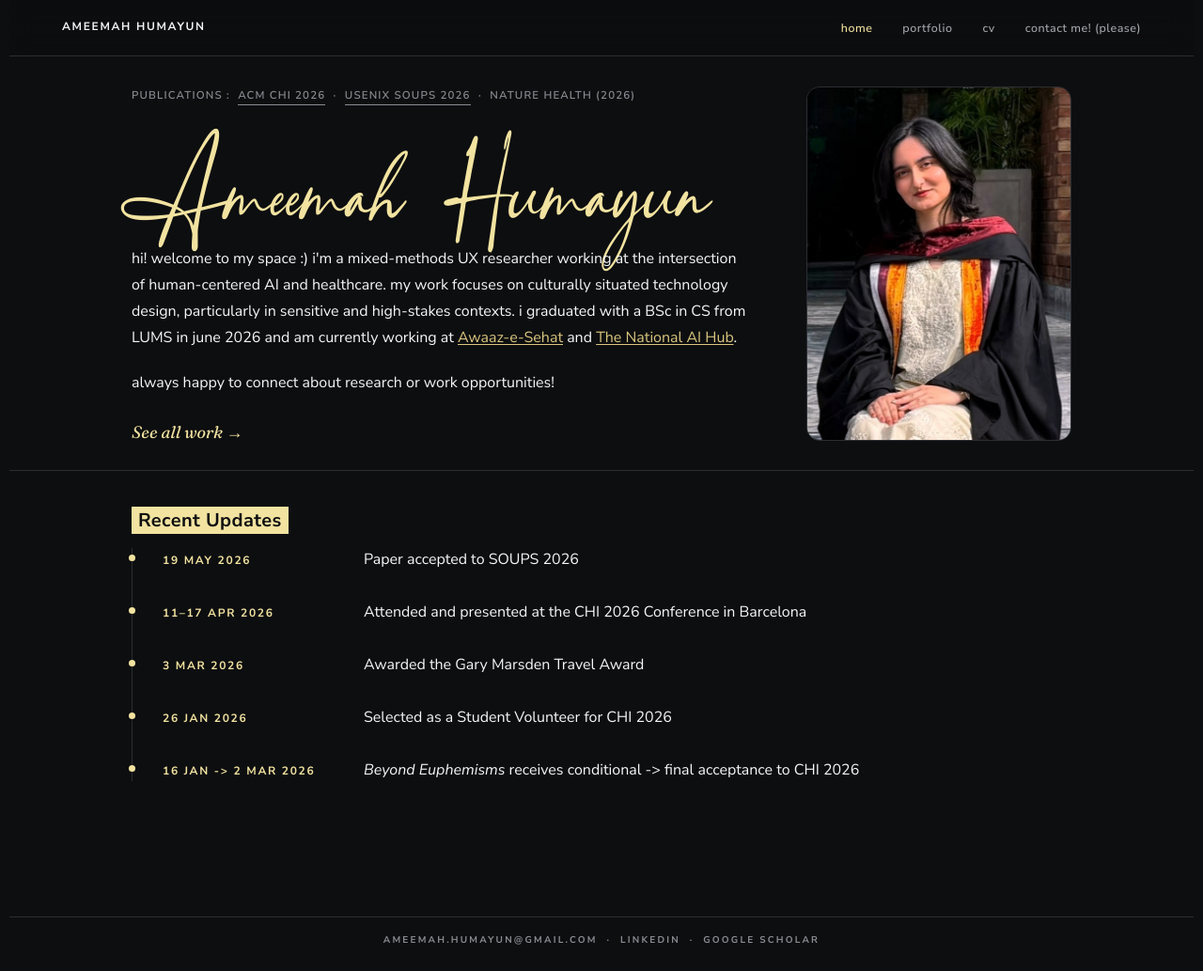
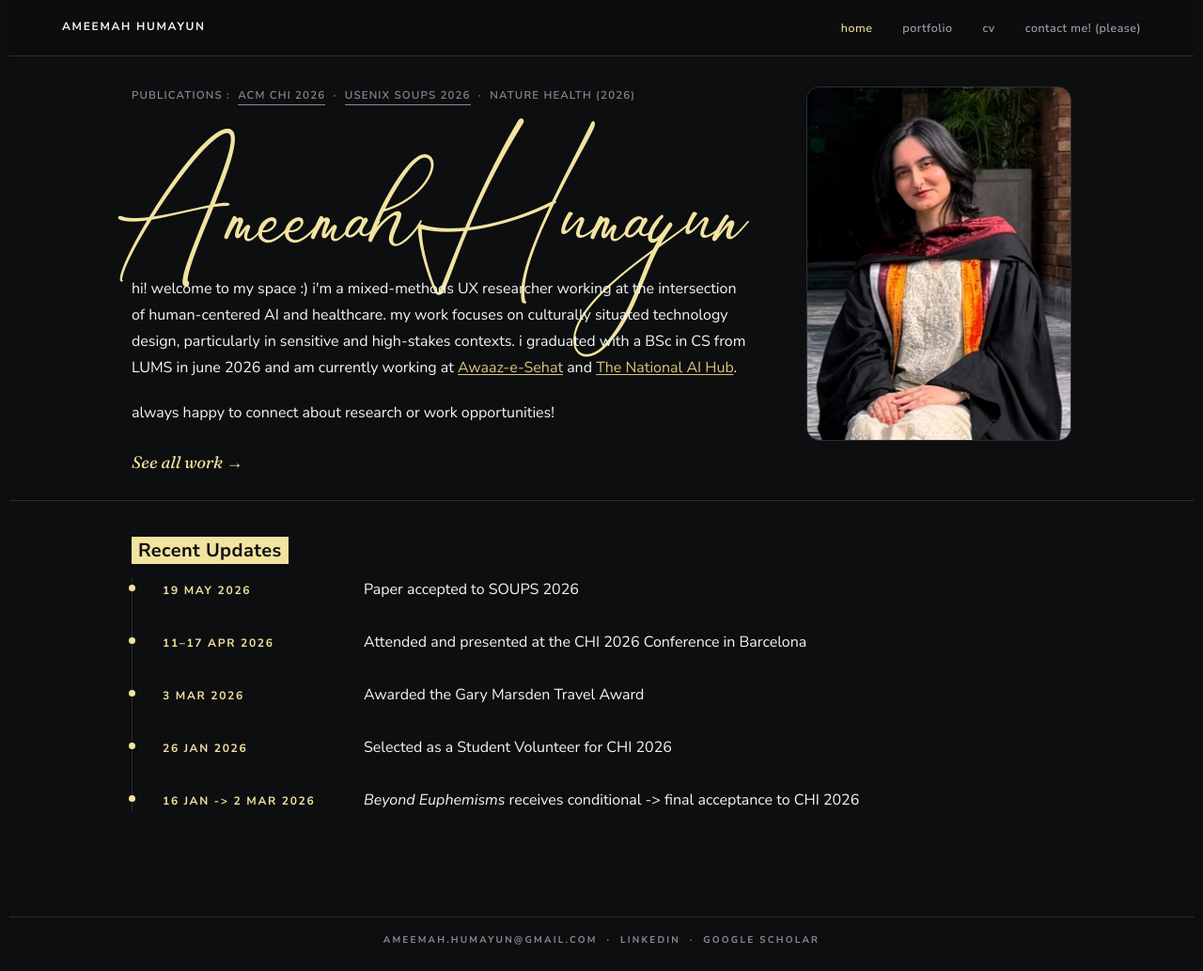
Before and after one commit to ameemahumayun/ameemahumayun.github.io, a Jekyll site: the page built from index.html, in a window 1280 px wide and 1033 px high. Shown: the whole window at 94% size. Built offline with Jekyll 4.4.1, drawn with Linux system fonts in a browser that asks for light colours.

Commit message:
Switch homepage signature to Amsterdam Handwriting
Self-host Amsterdam Handwriting (personal-use licensed) in place of
Priestacy — taller, looser flourishes. Increased the heading's top
margin so its ascenders clear the publications line above; kept the
tight bottom margin so it still dips into the intro paragraph.

```diff
--- a/assets/css/components.css
+++ b/assets/css/components.css
@@ -822,8 +822,15 @@ details[open] .accordion__icon::after { opacity: 0; }                          /
   font-style: normal;
   font-display: swap;
 }
+@font-face {
+  font-family: "Amsterdam Handwriting";
+  src: url("/assets/fonts/amsterdam.woff2") format("woff2");
+  font-weight: 400;
+  font-style: normal;
+  font-display: swap;
+}
 .signature-text {
-  font-family: "Priestacy", "Sacramento", cursive;
+  font-family: "Amsterdam Handwriting", "Priestacy", "Sacramento", cursive;
   font-weight: 400;
   font-style: normal;
   color: var(--color-accent);
--- a/index.html
+++ b/index.html
@@ -15,7 +15,7 @@ description: Mixed-methods UX researcher working on human-centered AI for health
         <a href="https://www.usenix.org/conference/soups2026/presentation/shanza" target="_blank" rel="noopener" class="link-quiet link-underline-mute">USENIX SOUPS 2026</a> &nbsp;·&nbsp;
         <span>Nature Health (2026)</span>
       </p>
-      <h1 class="signature-text" style="margin-top:2.5rem;margin-bottom:0.75rem;">Ameemah Humayun</h1>
+      <h1 class="signature-text" style="margin-top:4.5rem;margin-bottom:0.75rem;">Ameemah Humayun</h1>
       <p class="lead" style="max-width:660px;font-size:var(--text-base);line-height:1.75;margin-bottom:1.25rem;">hi! welcome to my space :) i'm a mixed-methods UX researcher working at the intersection of human-centered AI and healthcare. my work focuses on culturally situated technology design, particularly in sensitive and high-stakes contexts. i graduated with a BSc in CS from LUMS in june 2026 and am currently working at <a href="https://www.awaazesehat.com/" target="_blank" rel="noopener" class="link-teal">Awaaz-e-Sehat</a> and <a href="https://thenationalaihub.com/" target="_blank" rel="noopener" class="link-teal">The National AI Hub</a>.</p>
       <p class="lead" style="max-width:660px;font-size:var(--text-base);line-height:1.75;margin-bottom:1.25rem;">always happy to connect about research or work opportunities!</p>
       <p style="margin-top:1.5rem;">
```
Also changed, not shown: assets/fonts/amsterdam.woff2 (added).
